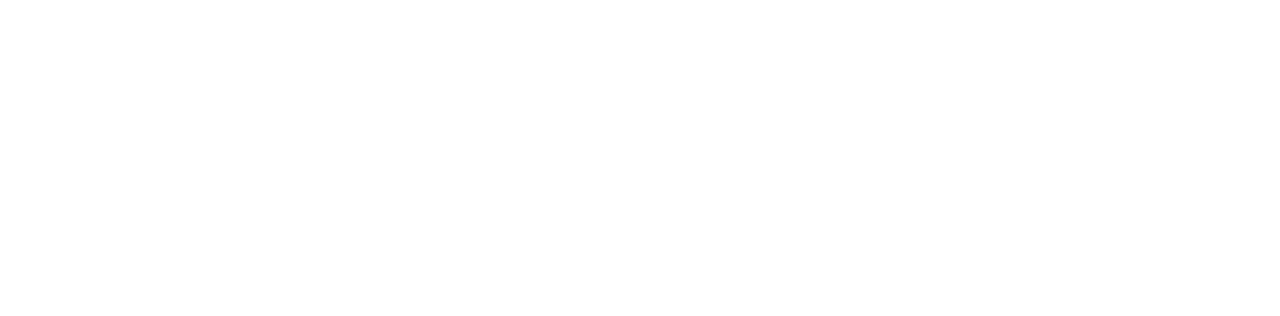
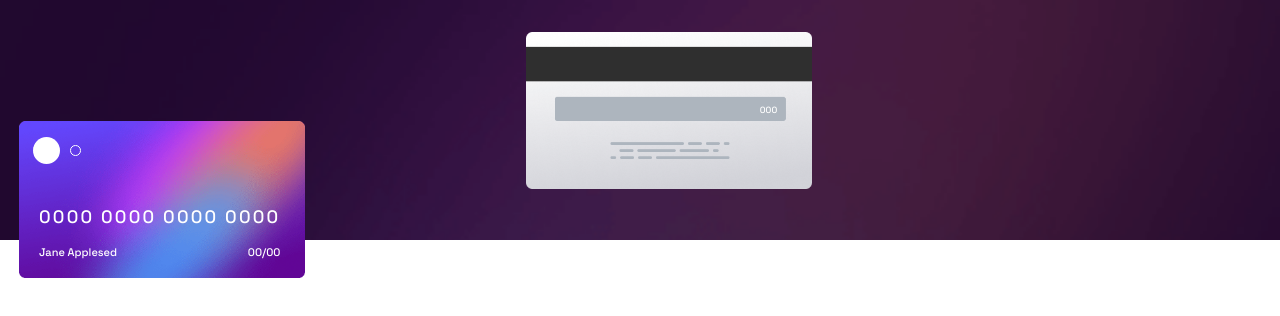
Before and after one commit to SabaMarghania1/interactive-card-details, a plain HTML site: page index.html in a window 1280 px wide. Drawn offline with Linux system fonts and the light colour scheme.

Commit message:
finish:cards section for 375px

```diff
--- a/index.html
+++ b/index.html
@@ -10,8 +10,28 @@
   </head>
   <body>
     <main class="content">
-      <div class="content__left"></div>
-      <div class="content-right"></div>
+      <section class="content__left">
+        <div class="cards">
+          <div class="card__back">
+            <img src="./images/bg-card-back.png" alt="card back" />
+            <span class="cvv">000</span>
+          </div>
+          <div class="card__front">
+            <div class="card__front-decoration">
+              <div class="circle__big">1</div>
+              <div class="circle__small"></div>
+            </div>
+            <div class="card__front-content">
+              <img src="./images/bg-card-front.png" alt="image front" />
+              <div class="holder__info">
+                <p class="card__numbers">0000 0000 0000 0000</p>
+                <p class="card__info">Jane Applesed <span class="date">00/00</span></p>
+              </div>
+            </div>
+          </div>
+        </div>
+      </section>
+      <section class="content-right"></section>
     </main>
   </body>
 </html>
--- a/style.css
+++ b/style.css
@@ -0,0 +1,115 @@
+@import url("https://fonts.googleapis.com/css2?family=Space+Grotesk:wght@500&display=swap");
+
+:root {
+  --Linear-gradient-input: hsl(249, 99%, 64%) to hsl(278, 94%, 30%);
+  --error: hsl(0, 100%, 66%);
+  --White: hsl(0, 0%, 100%);
+  --Light-grayish-violet: hsl(270, 3%, 87%);
+  --Dark-grayish-violet: hsl(279, 6%, 55%);
+  --Very-dark-violet: hsl(278, 68%, 11%);
+}
+
+* {
+  margin: 0;
+  padding: 0;
+  box-sizing: border-box;
+}
+
+body {
+  height: 100vh;
+  font-family: "Space Grotesk", sans-serif;
+  font-size: 18px;
+  color: #fff;
+}
+
+.content__left {
+  padding: 32px 16px 51px 73px;
+  background-image: url("./images/bg-main-mobile.png");
+  background-size: cover;
+}
+
+.cards {
+  position: relative;
+  display: flex;
+  flex-direction: column;
+  align-items: center;
+}
+
+/* Card Back */
+.card__back,
+.card__front {
+  max-width: 286px;
+  height: 157px;
+  position: relative;
+}
+
+.card__back img,
+.card__front img {
+  width: 100%;
+  height: 100%;
+}
+
+.cvv {
+  position: absolute;
+  top: 46%;
+  right: 12%;
+  z-index: 1;
+  color: #fff;
+  font-size: 9px;
+}
+
+/* Cards front */
+.card__front {
+  position: absolute;
+  top: 57%;
+  left: -3em;
+}
+
+.card__front-content {
+  position: relative;
+  width: 100%;
+}
+
+.holder__info {
+  position: absolute;
+  bottom: 15%;
+  left: 7%;
+}
+
+.card__numbers {
+  letter-spacing: 2.2px;
+  line-height: normal;
+  margin-bottom: 17px;
+}
+
+.card__info {
+  display: flex;
+  justify-content: space-between;
+  font-size: 11px;
+}
+
+/* Card Circles */
+
+.card__front-decoration {
+  position: absolute;
+  left: 5%;
+  top: 10%;
+  z-index: 2;
+  display: flex;
+  gap: 10px;
+  align-items: center;
+}
+
+.circle__big {
+  border-radius: 50%;
+  width: 1.5em;
+  height: 1.5em;
+  background-color: white;
+}
+
+.circle__small {
+  width: 0.6em;
+  height: 0.6em;
+  border-radius: 50%;
+  border: 1px solid white;
+}
```
